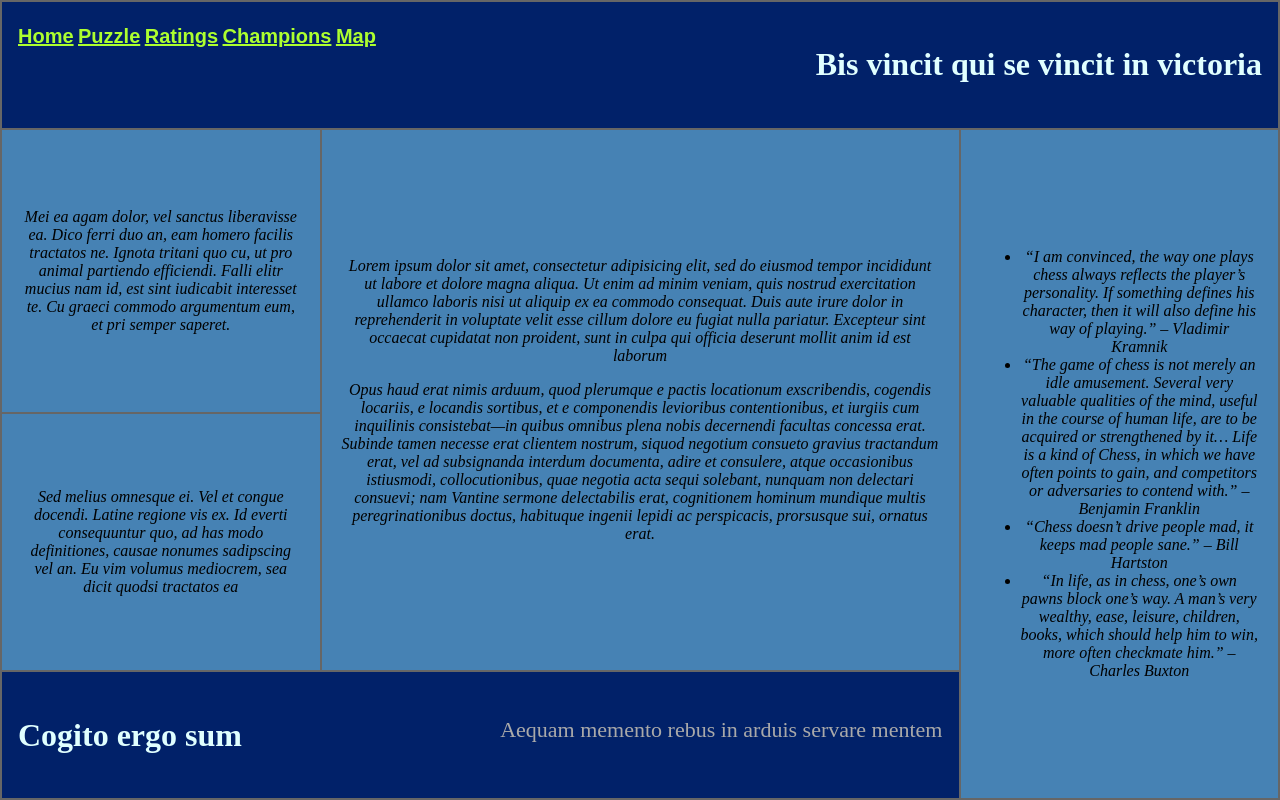
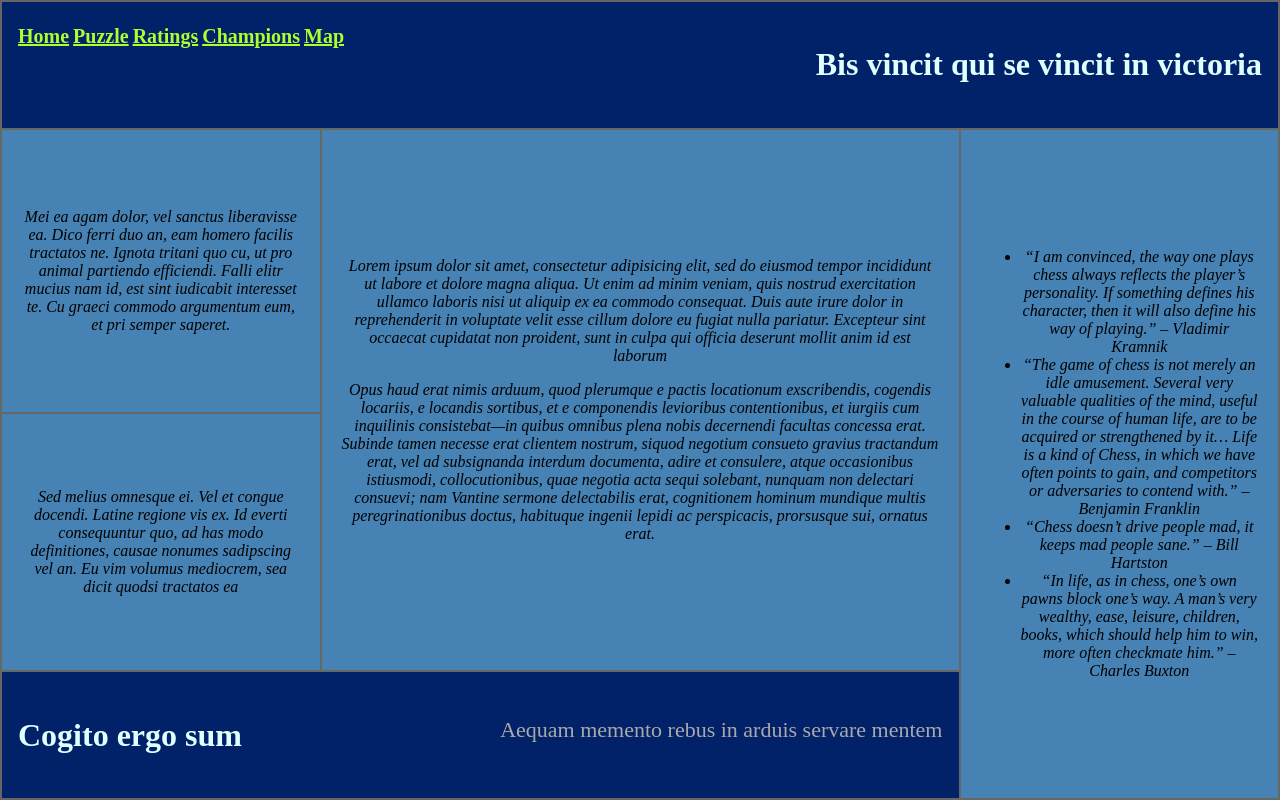
Before and after one commit to vcinonyx/vcinonyx.github.io, a plain HTML site: page lab-1/index.html in a window 1280 px wide. Drawn offline with Linux system fonts and the light colour scheme.

Commit message:
menu changed

```diff
--- a/lab-1/css/styles.css
+++ b/lab-1/css/styles.css
@@ -37,10 +37,6 @@ table{
 	background-color: #4682B4;
 }
 
-.menu{
-	font-family: Montserrat, sans-serif;
-}
-
 
 h2{
 	text-align: center;
```
